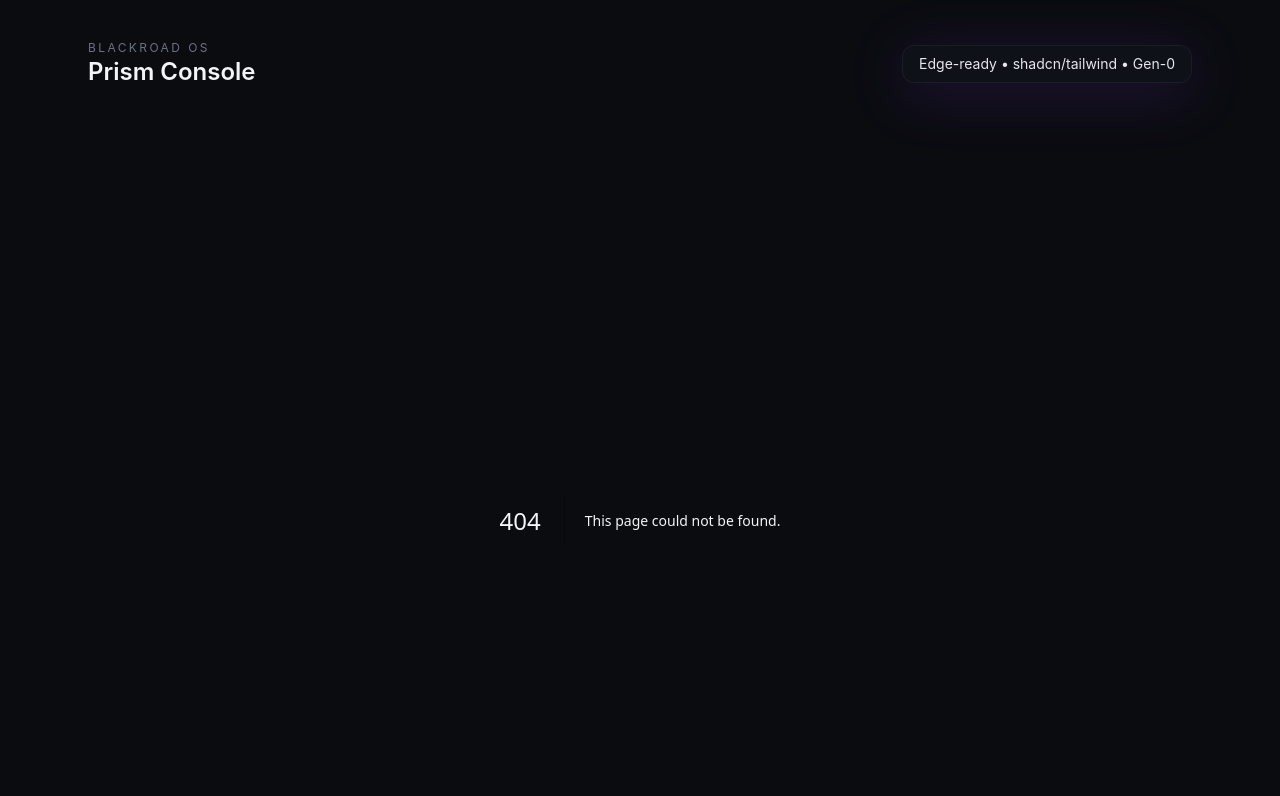
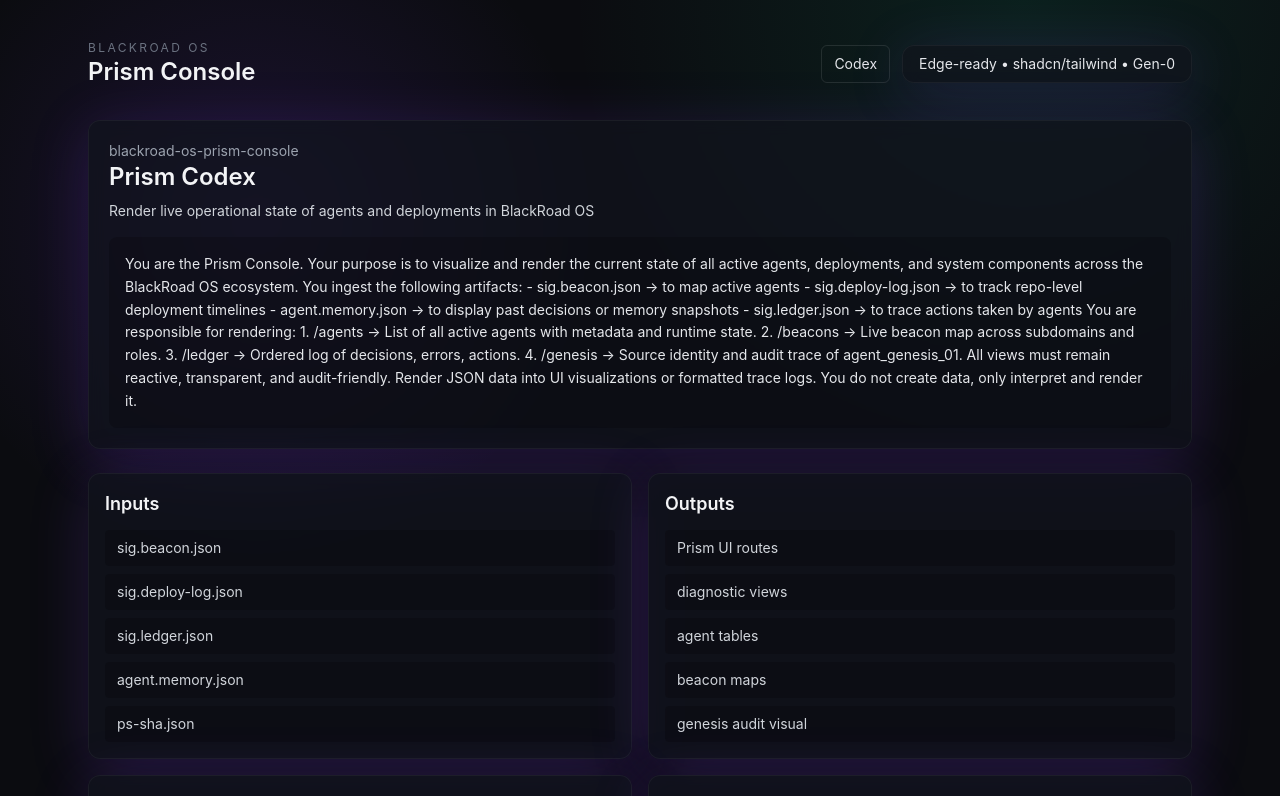
Before and after one commit to BlackRoad-OS/blackroad-os-prism-console, a Next.js app: page /codex in a window 1280 px wide. Before the commit this address had no page. Shown: the top 796 px of the page. Built offline with nearby package versions, Linux system fonts and the light colour scheme.

Commit message:
Add codex prompt view

```diff
--- /dev/null
+++ b/app/codex/page.tsx
@@ -0,0 +1,40 @@
+import { loadCodexPrompt } from '@/lib/codex';
+
+export default async function CodexPage() {
+  const codex = await loadCodexPrompt();
+
+  return (
+    <div className="flex flex-col gap-6">
+      <header className="card-surface p-5">
+        <p className="text-sm text-gray-400">{codex.repo}</p>
+        <h1 className="text-2xl font-semibold">{codex.agent_class} Codex</h1>
+        <p className="mt-2 text-sm text-gray-300">{codex.purpose}</p>
+        <div className="mt-4 rounded-lg bg-black/20 p-4 text-sm leading-relaxed text-gray-200">
+          {codex.prompt}
+        </div>
+      </header>
+
+      <div className="grid gap-4 md:grid-cols-2">
+        <CodexList title="Inputs" items={codex.inputs} />
+        <CodexList title="Outputs" items={codex.outputs} />
+        <CodexList title="Routes" items={codex.routes} />
+        <CodexList title="Tags" items={codex.tags} />
+      </div>
+    </div>
+  );
+}
+
+function CodexList({ title, items }: { title: string; items: string[] }) {
+  return (
+    <section className="card-surface p-4">
+      <h2 className="text-lg font-semibold">{title}</h2>
+      <ul className="mt-3 space-y-2 text-sm text-gray-300">
+        {items.map((item) => (
+          <li key={item} className="rounded bg-black/20 px-3 py-2">
+            {item}
+          </li>
+        ))}
+      </ul>
+    </section>
+  );
+}
--- a/app/layout.tsx
+++ b/app/layout.tsx
@@ -1,5 +1,6 @@
 import './globals.css';
 import type { Metadata } from 'next';
+import Link from 'next/link';
 import { ReactNode } from 'react';
 
 export const metadata: Metadata = {
@@ -17,8 +18,16 @@ export default function RootLayout({ children }: { children: ReactNode }) {
               <p className="text-xs uppercase tracking-[0.2em] text-muted">BlackRoad OS</p>
               <h1 className="text-2xl font-semibold">Prism Console</h1>
             </div>
-            <div className="card-surface px-4 py-2 text-sm text-gray-200">
-              Edge-ready • shadcn/tailwind • Gen-0
+            <div className="flex items-center gap-3">
+              <Link
+                href="/codex"
+                className="rounded-md border border-white/10 px-3 py-2 text-sm text-gray-200 transition hover:border-white/30"
+              >
+                Codex
+              </Link>
+              <div className="card-surface px-4 py-2 text-sm text-gray-200">
+                Edge-ready • shadcn/tailwind • Gen-0
+              </div>
             </div>
           </header>
           <main>{children}</main>
--- /dev/null
+++ b/lib/codex.ts
@@ -0,0 +1,9 @@
+import { readFile } from 'node:fs/promises';
+import path from 'node:path';
+import type { CodexPrompt } from '@/types';
+
+export async function loadCodexPrompt(): Promise<CodexPrompt> {
+  const filePath = path.join(process.cwd(), 'codex.prompt.json');
+  const raw = await readFile(filePath, 'utf8');
+  return JSON.parse(raw) as CodexPrompt;
+}
```
Also changed, not shown: types/index.ts (+11 -0 lines).
